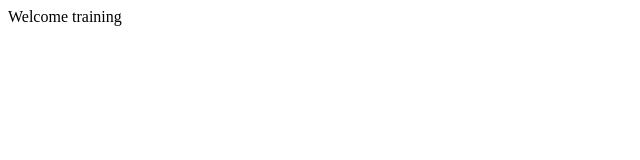
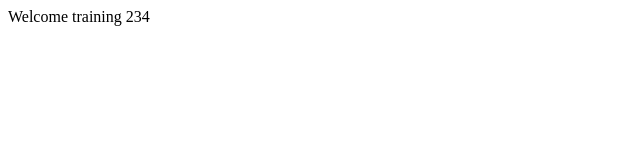
Before and after one commit to basutech/training, a plain HTML site: page index.html in a window 1280 px wide. Shown: the full height of the page, 0-640 px from the left. Drawn offline with Linux system fonts and the light colour scheme.

Commit message:
conflict

```diff
--- a/index.html
+++ b/index.html
@@ -6,6 +6,6 @@
     <title>Document</title>
 </head>
 <body>
-    Welcome training
+    Welcome training 234
 </body>
 </html>
```
